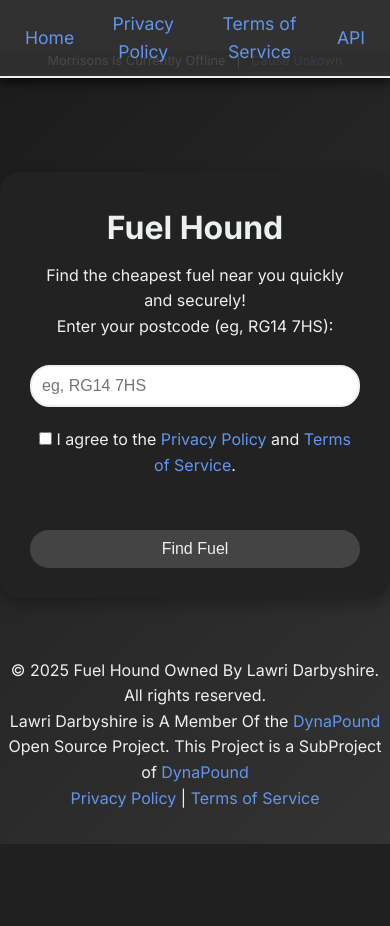
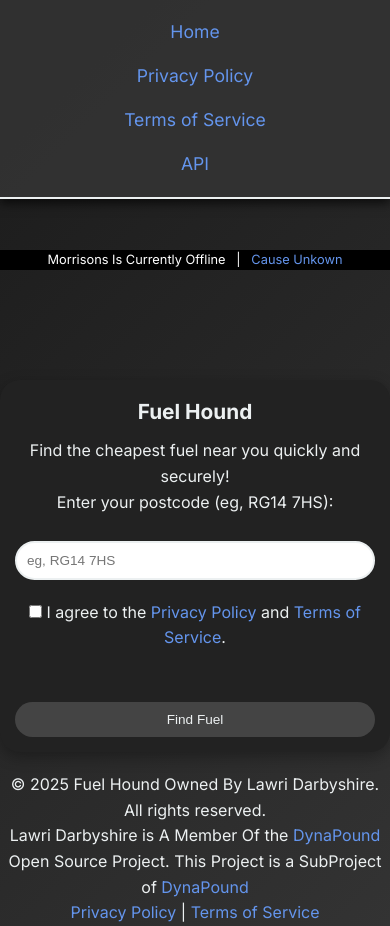
Before and after one commit to Darbyshire64/FuelHound, a Flask app: page / in a window 390 px wide. Before the commit the page ends 844 px from the top, so only its background shows below. Run offline with Flask 3, Linux system fonts and the light colour scheme; some web fonts are replaced.

Commit message:
Update style.css

```diff
--- a/static/css/style.css
+++ b/static/css/style.css
@@ -19,6 +19,7 @@ body {
   min-height: 100vh;
   overflow-x: hidden;
   text-align: center;
+  align-items: center; /* Center content horizontally */
 }
 
 nav {
@@ -27,9 +28,8 @@ nav {
   padding: 10px;
   width: 100%;
   box-shadow: 0 4px 10px rgba(0, 0, 0, 0.7);
-  position: fixed;
+  position: sticky;
   top: 0;
-  left: 0;
   z-index: 1000;
   animation: slideDown 0.5s ease-in-out;
 }
@@ -69,9 +69,14 @@ nav ul li a {
   box-shadow: 0 5px 15px rgba(0, 0, 0, 0.3);
   width: 100%;
   max-width: 500px;
-  margin: 100px auto 60px;
+  margin-top: 80px; /* Added space to avoid content hidden behind navbar */
+  margin-bottom: 60px;
   animation: fadeIn 1s ease-in-out;
   text-align: center;
+  display: flex;
+  flex-direction: column;
+  justify-content: center;
+  align-items: center; /* Center content horizontally and vertically */
 }
 
 @keyframes fadeIn {
@@ -210,3 +215,64 @@ a {
 a:hover {
   text-decoration: underline;
 }
+
+/* -------------------------------------------------------------------------- MEDIA QUERIES FOR MOBILE ------------------------------------------------------------------------------------------------------------ */
+
+/* For devices with width 768px or smaller */
+@media (max-width: 768px) {
+  nav ul {
+    flex-direction: column;
+  }
+
+  nav ul li {
+    margin: 10px 0;
+  }
+
+  .container {
+    padding: 20px;
+    margin-top: 120px; /* Added space for navbar */
+    margin-bottom: 30px;
+  }
+
+  header h1 {
+    font-size: 1.5rem;
+  }
+
+  input[type="text"] {
+    font-size: 0.9rem;
+  }
+
+  button {
+    font-size: 0.9rem;
+  }
+}
+
+/* For devices with width 480px or smaller */
+@media (max-width: 480px) {
+  nav ul {
+    flex-direction: column;
+    font-size: 1rem;
+  }
+
+  nav ul li {
+    margin: 8px 0;
+  }
+
+  .container {
+    padding: 15px;
+    margin-top: 110px; /* Adjusted space for navbar */
+    margin-bottom: 20px;
+  }
+
+  header h1 {
+    font-size: 1.3rem;
+  }
+
+  input[type="text"] {
+    font-size: 0.85rem;
+  }
+
+  button {
+    font-size: 0.85rem;
+  }
+}
```
